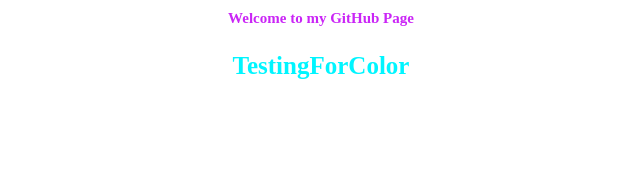
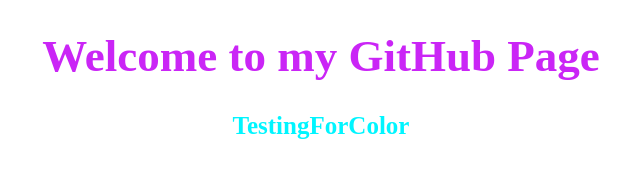
Before and after one commit to goktuggeneci/goktuggeneci.github.io, a plain HTML site: page index.html in a window 1280 px wide. Shown: the whole page, without its empty margins (319-959 px from the left). Drawn offline with Linux system fonts and the light colour scheme.

Commit message:
newcolors

```diff
--- a/style.css
+++ b/style.css
@@ -6,7 +6,7 @@ p {
 
 h1 {
   color: #CA25F6;
-  font-size: 15px;
+  font-size: 45px;
   text-align: center;
 
 }
```
